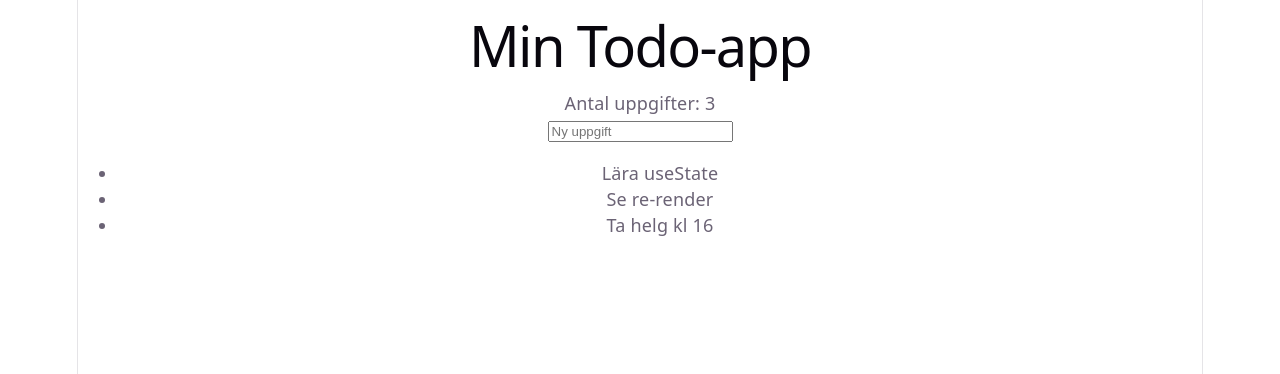
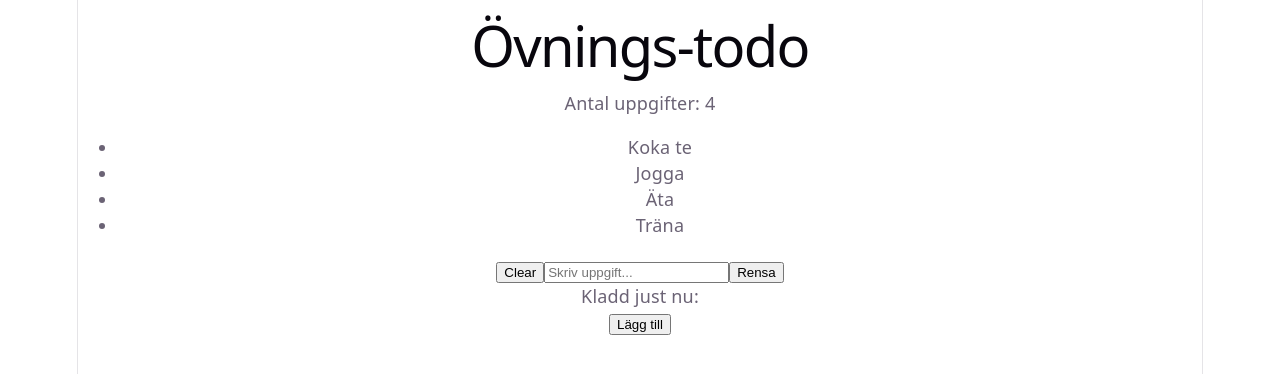
Before and after one commit to Liam-s-lind/todo-app, a React (Vite) app: page / in a window 1280 px wide. Shown: the top 374 px of the page. Built offline with nearby package versions, Linux system fonts and the light colour scheme.

Commit message:
börjar om uppgift

```diff
--- a/src/App.jsx
+++ b/src/App.jsx
@@ -1,18 +1,29 @@
 import { useState } from "react";
+import './App.css';
 
 function App() {
   const [todos, setTodos] = useState([
-    "Lära useState",
-    "Se re-render",
-    "Ta helg kl 16",
-  ]);
+    "Koka te",
+    "Jogga",
+    "Äta",
+    "Träna",
+  ]); /* useState används eftersom värdet bevaras mellan renderingar och setTodos uppdaterar gränssnittet, medan [todos, setTodos] packar upp hookens värde och uppdateringsfunktion och en vanlig let varken bevaras eller orsakar omrendering.  */
+
   const [draft, setDraft] = useState("");
 
   function handleChange(e) {
     setDraft(e.target.value);
   }
 
-  function handleAdd() {
+  function CleaarList(){
+    setTodos([]);
+  }
+
+  function handleClear() {
+    setDraft("");
+  }
+
+   function handleAdd() {
     const text = draft.trim();
     if (text === "") return;
     setTodos([...todos, text]);
@@ -21,20 +32,19 @@ function App() {
 
   return (
     <main>
-      <h1>Min Todo-app</h1>
+      <h1>Övnings-todo</h1>
       <p>Antal uppgifter: {todos.length}</p>
-      <input
-        type="text"
-        value={draft}
-        onChange={handleChange}
-        placeholder="Ny uppgift"
-      />
+      <ul>
+      {todos.map((t) => (
+      <li key={t}>{t}</li>
+      ))}
+      </ul>
 
-      <ul>
-        <li>{todos[0]}</li>
-        <li>{todos[1]}</li>
-        <li>{todos[2]}</li>
-      </ul>
+      <button type="button" onClick={CleaarList}>Clear</button>
+      <input type="text" value={draft} onChange={handleChange} placeholder="Skriv uppgift..." />
+      <button type="button" onClick={handleClear}>Rensa</button>
+      <p>Kladd just nu: {draft}</p>
+      <button type="button" onClick={handleAdd}>Lägg till</button>
     </main>
   );
 }
```
